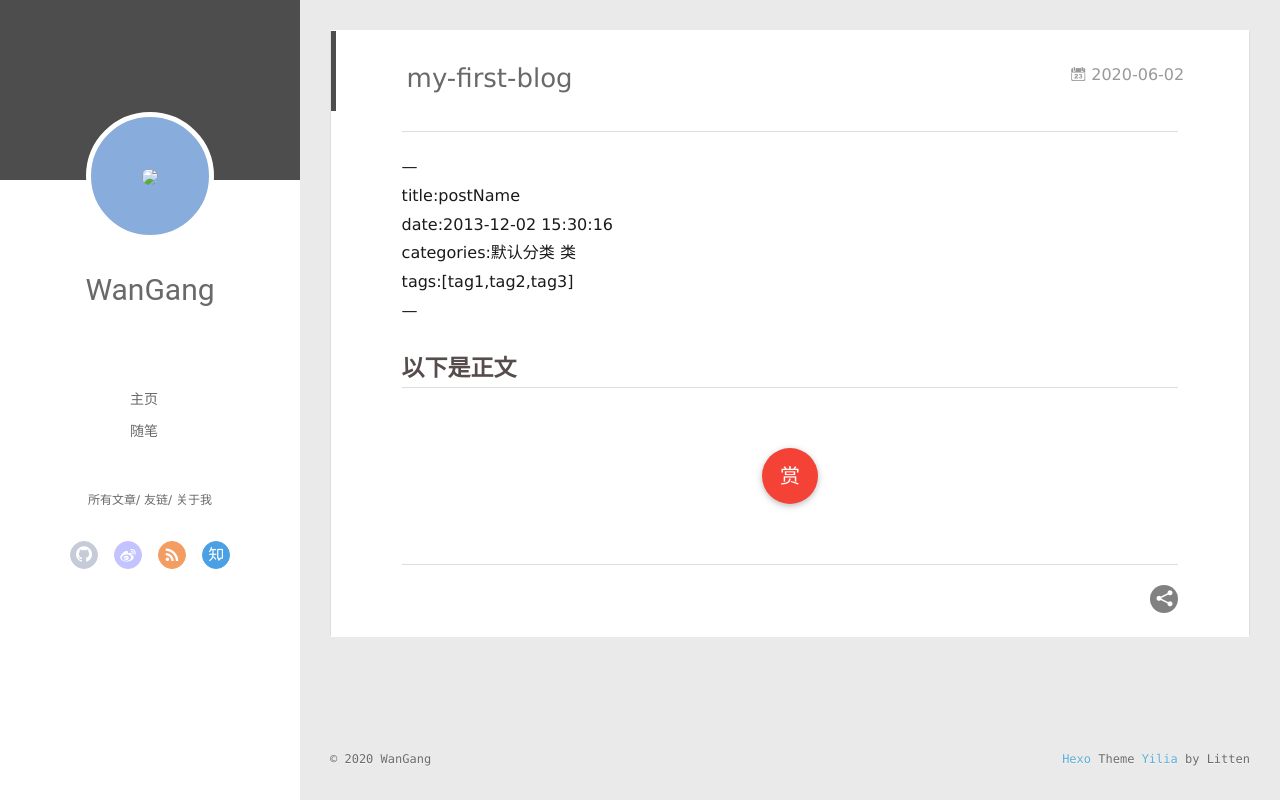
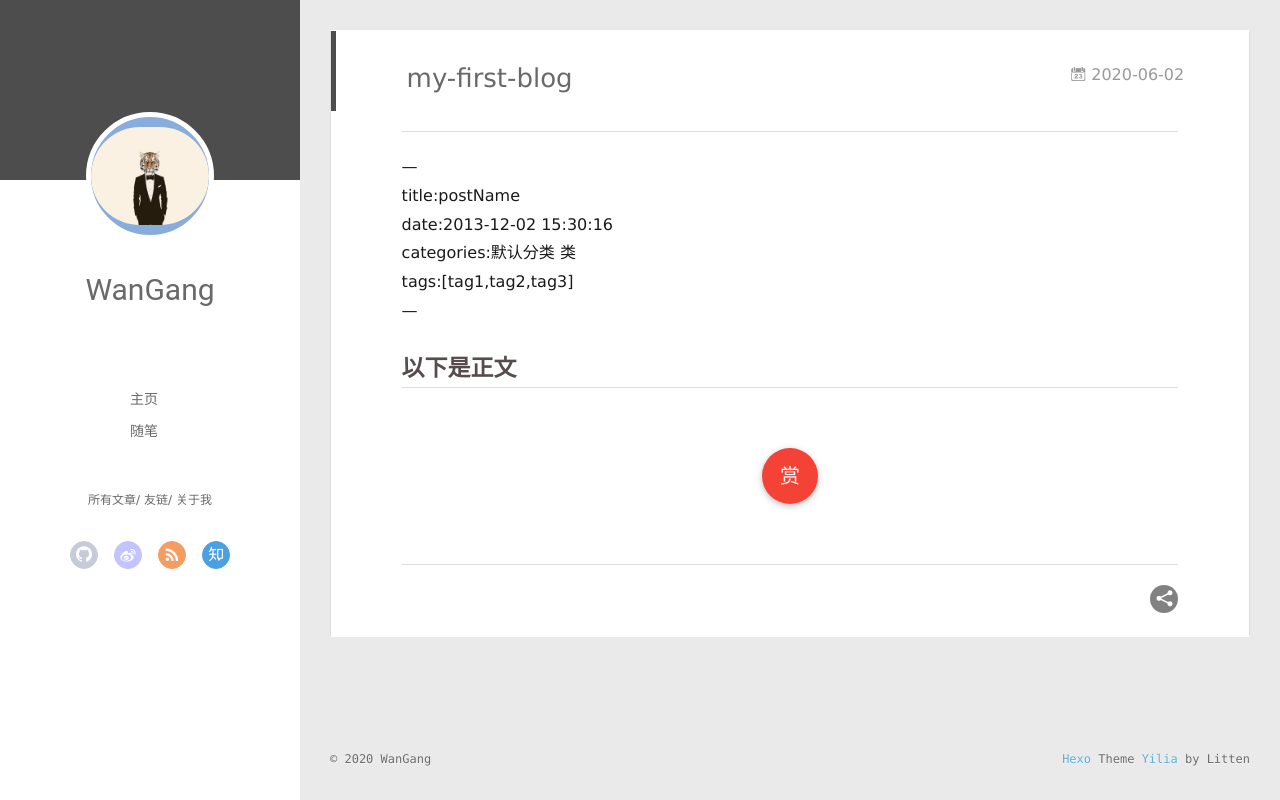
Before and after one commit to 5l1v3r1/WANGANGY.github.io, a plain HTML site: page 2020/06/02/my-first-blog/index.html in a window 1280 px wide. Drawn offline with Linux system fonts and the light colour scheme; no server answers.

Commit message:
Site updated: 2020-06-02 11:37:12

```diff
--- a/2020/06/02/my-first-blog/index.html
+++ b/2020/06/02/my-first-blog/index.html
@@ -47,7 +47,7 @@
 <div class="intrude-less">
 	<header id="header" class="inner">
 		<a href="/" class="profilepic">
-      <img src="../public/img/tit.jpg" class="js-avatar">
+      <img src="/img/tit.jpg" class="js-avatar">
 		</a>
 		<hgroup>
 		  <h1 class="header-author"><a href="/">WanGang</a></h1>
```
Also changed, not shown: archives/2020/06/index.html (+1 -1 lines), archives/2020/index.html (+1 -1 lines), archives/index.html (+1 -1 lines), index.html (+1 -1 lines).
